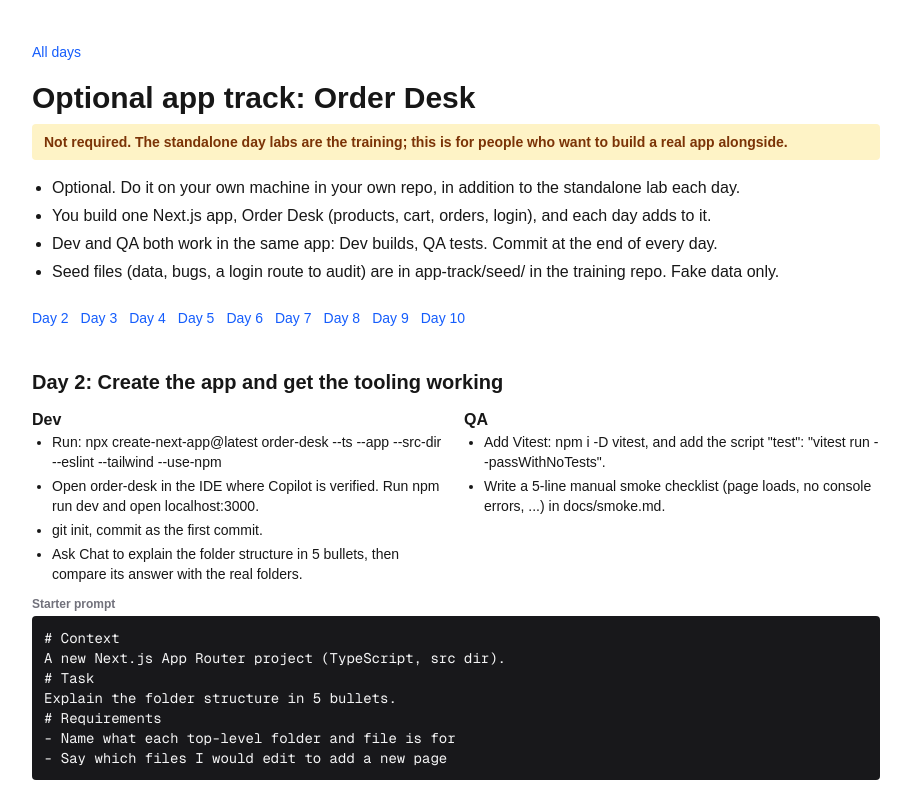
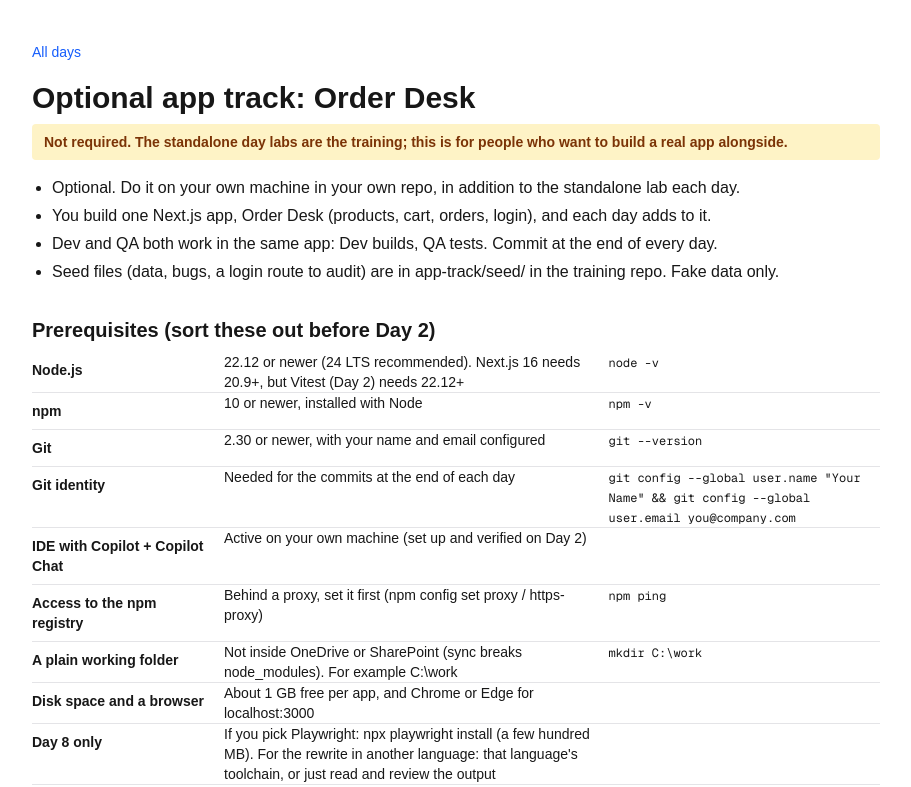
Before and after one commit to ubtiinc-lakshman/copilot-training, a Next.js app: page /track in a window 1280 px wide. Shown: the top 787 px of the page, without its empty margins (184-1095 px from the left). Built offline with nearby package versions, Linux system fonts and the light colour scheme.

Commit message:
App track: prerequisites section and check-prereqs script

```diff
--- /dev/null
+++ b/app-track/check-prereqs.mjs
@@ -0,0 +1,40 @@
+// Run before Day 2:  node app-track/check-prereqs.mjs
+// Checks what the optional Order Desk app track needs on this machine.
+import { execSync } from "node:child_process";
+
+const run = (cmd) => {
+  try {
+    return execSync(cmd, { encoding: "utf8", stdio: ["ignore", "pipe", "ignore"], timeout: 20000 }).trim();
+  } catch {
+    return null;
+  }
+};
+const atLeast = (v, [maj, min]) => {
+  const [a, b] = v.replace(/^v/, "").split(".").map(Number);
+  return a > maj || (a === maj && b >= min);
+};
+
+let failed = 0;
+const report = (ok, label, info = "", warnOnly = false, fix = "") => {
+  if (!ok && !warnOnly) failed++;
+  const detail = ok ? info : fix || info;
+  console.log(`${ok ? "PASS" : warnOnly ? "WARN" : "FAIL"}  ${label}${detail ? " - " + detail : ""}`);
+};
+
+const node = process.version;
+report(atLeast(node, [22, 12]), "Node.js 22.12 or newer", `found ${node}`);
+
+const npm = run("npm -v");
+report(!!npm && Number(npm.split(".")[0]) >= 10, "npm 10 or newer", npm ? `found ${npm}` : "npm not found");
+
+const git = run("git --version");
+report(!!git, "Git installed", git ?? "git not found");
+report(!!run("git config user.name") && !!run("git config user.email"), "Git user.name and user.email set", "", false, 'run: git config --global user.name "Your Name" and git config --global user.email you@company.com');
+
+const ping = run("npm ping");
+report(ping !== null, "Can reach the npm registry", "", false, "set your proxy: npm config set proxy <url> and npm config set https-proxy <url>");
+
+report(!/onedrive|sharepoint/i.test(process.cwd()), "Not inside a OneDrive/SharePoint synced folder", "", true, `you are in ${process.cwd()}. Create the app in a plain folder like C:\\work (sync breaks node_modules)`);
+
+console.log(failed ? `\n${failed} check(s) failed. Fix them before Day 2.` : "\nAll required checks passed.");
+process.exit(failed ? 1 : 0);
--- a/src/app/track/page.tsx
+++ b/src/app/track/page.tsx
@@ -1,7 +1,7 @@
 import Link from "next/link";
 import { CodeBlock } from "@/components/Section";
 import ChecklistTracker from "@/components/ChecklistTracker";
-import { TRACK, TRACK_INTRO } from "@/track/tasks";
+import { PREREQS, TRACK, TRACK_INTRO } from "@/track/tasks";
 
 export const metadata = { title: "Optional app track: Order Desk" };
 
@@ -18,6 +18,22 @@
           <li key={t}>{t}</li>
         ))}
       </ul>
+
+      <section className="mt-8 space-y-2">
+        <h2 className="text-xl font-semibold">Prerequisites (sort these out before Day 2)</h2>
+        <table className="w-full text-sm">
+          <tbody>
+            {PREREQS.map((p) => (
+              <tr key={p.name} className="border-b border-zinc-200 align-top dark:border-zinc-800">
+                <td className="w-48 py-2 pr-4 font-semibold">{p.name}</td>
+                <td className="pr-4">{p.need}</td>
+                <td>{p.check && <code className="text-xs">{p.check}</code>}</td>
+              </tr>
+            ))}
+          </tbody>
+        </table>
+        <CodeBlock label="Quick check (from a clone of the training repo)">{"node app-track/check-prereqs.mjs"}</CodeBlock>
+      </section>
 
       <nav className="mt-6 flex flex-wrap gap-3 text-sm">
         {TRACK.map((t) => (
--- a/src/track/tasks.ts
+++ b/src/track/tasks.ts
@@ -16,6 +16,22 @@
   "You build one Next.js app, Order Desk (products, cart, orders, login), and each day adds to it.",
   "Dev and QA both work in the same app: Dev builds, QA tests. Commit at the end of every day.",
   "Seed files (data, bugs, a login route to audit) are in app-track/seed/ in the training repo. Fake data only.",
+];
+
+export type Prereq = { name: string; need: string; check?: string };
+
+// Sort these out before Day 2. Run: node app-track/check-prereqs.mjs (from a clone of the training repo).
+export const PREREQS: Prereq[] = [
+  { name: "Node.js", need: "22.12 or newer (24 LTS recommended). Next.js 16 needs 20.9+, but Vitest (Day 2) needs 22.12+", check: "node -v" },
+  { name: "npm", need: "10 or newer, installed with Node", check: "npm -v" },
+  { name: "Git", need: "2.30 or newer, with your name and email configured", check: "git --version" },
+  { name: "Git identity", need: "Needed for the commits at the end of each day", check: 'git config --global user.name "Your Name" && git config --global user.email you@company.com' },
+  { name: "IDE with Copilot + Copilot Chat", need: "Active on your own machine (set up and verified on Day 2)" },
+  { name: "Access to the npm registry", need: "Behind a proxy, set it first (npm config set proxy / https-proxy)", check: "npm ping" },
+  { name: "A plain working folder", need: "Not inside OneDrive or SharePoint (sync breaks node_modules). For example C:\\work", check: "mkdir C:\\work" },
+  { name: "Disk space and a browser", need: "About 1 GB free per app, and Chrome or Edge for localhost:3000" },
+  { name: "Day 8 only", need: "If you pick Playwright: npx playwright install (a few hundred MB). For the rewrite in another language: that language's toolchain, or just read and review the output" },
+  { name: "Optional: GitHub CLI or a GitHub repo", need: "Day 7 and Day 10 PR practice. The GitHub web UI works instead", check: "gh --version" },
 ];
 
 export const TRACK: TrackTask[] = [
```
Also changed, not shown: app-track/README.md.
